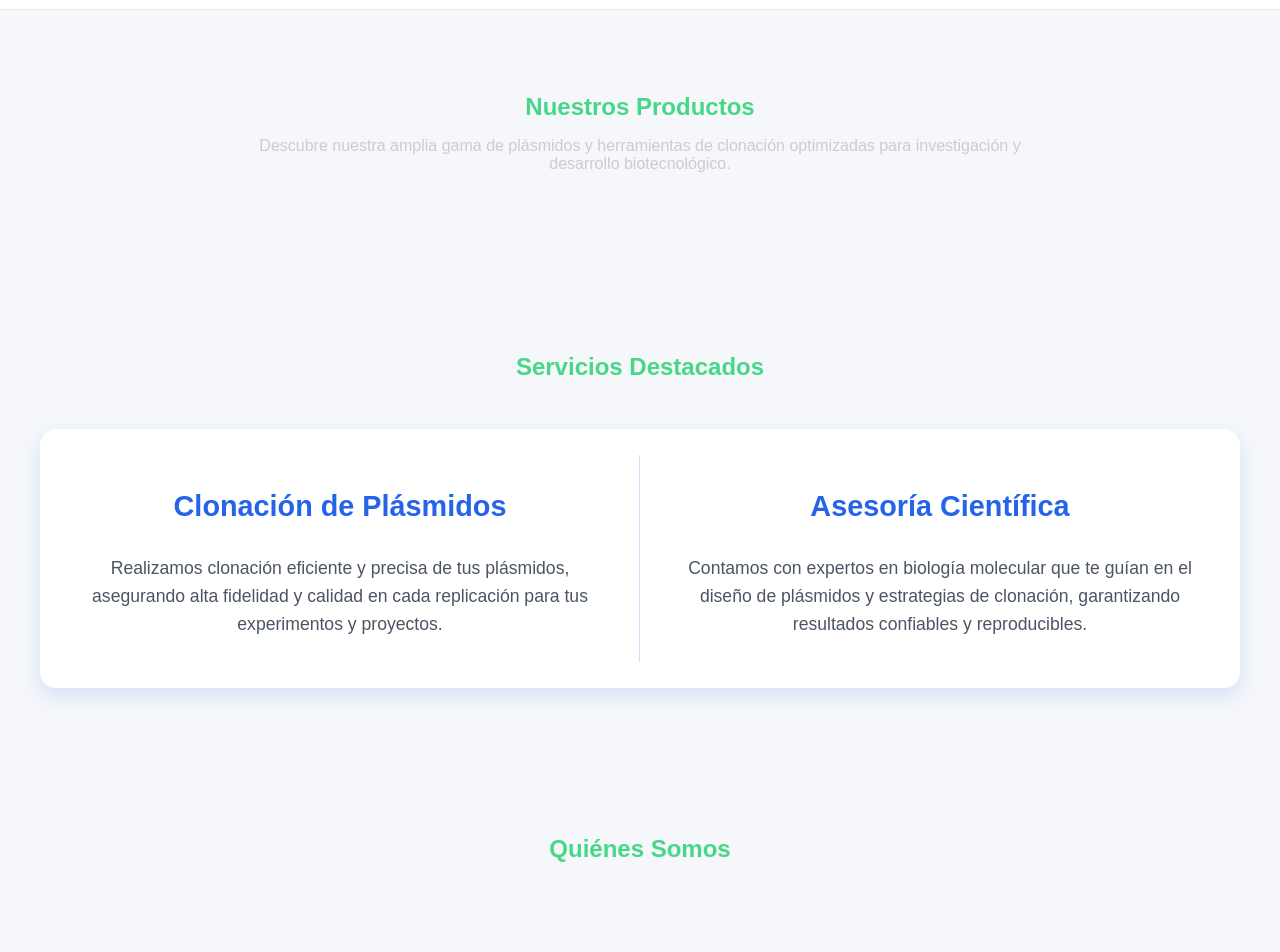
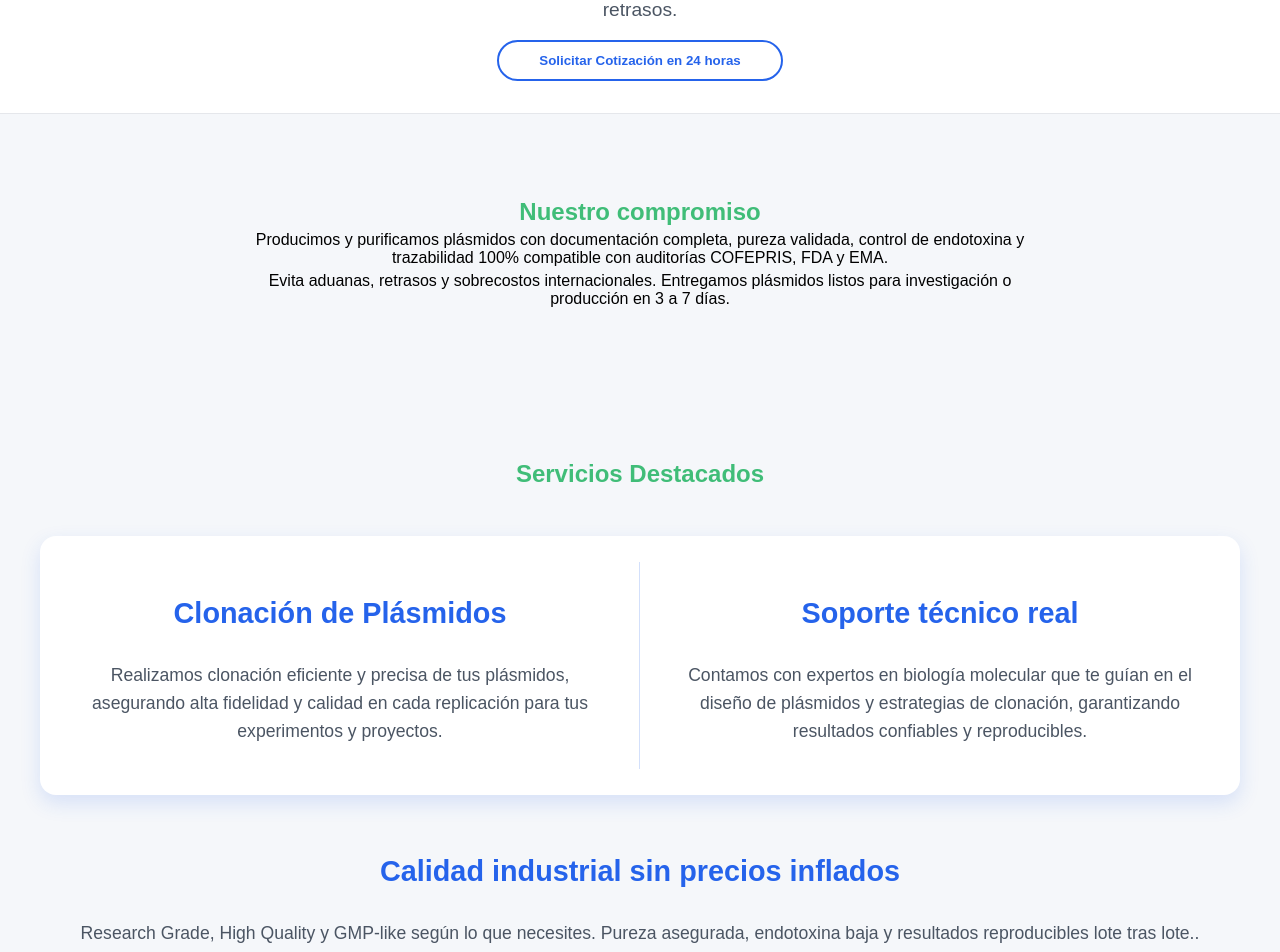
Before and after one commit to FerAmbriz/plasmex, a React (Create React App) app: page / in a window 1280 px wide. Shown: the part 240-1192 px from the top of the page. Built offline with nearby package versions, Linux system fonts and the light colour scheme.

Commit message:
clean v2

```diff
--- a/src/App.js
+++ b/src/App.js
@@ -48,66 +48,38 @@ function App() {
       <header className="hero">
         <h1>Plasmex</h1>
         <p>Plásmidos de Alta Pureza y Trazabilidad Total, Entregados Rápido y con Estándares Industriales</p>
+        <p>La solución profesional para biotecnológicas, CDMOs y laboratorios en México que necesitan calidad, documentación sólida y cero retrasos.</p> <button className="cta-btn">Solicitar Cotización en 24 horas</button>
       </header>
 
       <section className="section">
-        <h2 style={{ color:'#47D788', textAlign:'center', marginBottom:'1rem' }}>Nuestros Productos</h2>
-        <p style={{ color:'#ccc', textAlign:'center', maxWidth:'800px', margin:'0 auto 2rem auto' }}>
-          Descubre nuestra amplia gama de plásmidos y herramientas de clonación optimizadas para investigación y desarrollo biotecnológico.
+        <h1 style={{ color:'#40bd78ff', textAlign:'center', marginBottom:'0.3rem' }}>Nuestro compromiso</h1>
+        <p style={{ color:'#000000ff', textAlign:'center', maxWidth:'800px', margin:'0 auto 0.3rem auto' }}>
+          Producimos y purificamos plásmidos con documentación completa, pureza validada, control de endotoxina y trazabilidad 100% compatible con auditorías COFEPRIS, FDA y EMA.
+        </p><p style={{ color:'#000000ff', textAlign:'center', maxWidth:'800px', margin:'0 auto 0.3rem auto' }}>
+          Evita aduanas, retrasos y sobrecostos internacionales. Entregamos plásmidos listos para investigación o producción en 3 a 7 días.
         </p>
         <div className="card-container" id="cards-container"></div>
       </section>
 
       <section className="section">
-        <h2 style={{ color:'#47D788', textAlign:'center', marginBottom:'3rem' }}>Servicios Destacados</h2>
+        <h1 style={{ color:'#40bd78ff', textAlign:'center', marginBottom:'3rem' }}>Servicios Destacados</h1>
         <div className="servicios-destacados">
           <div className="servicio">
             <h3>Clonación de Plásmidos</h3>
             <p>Realizamos clonación eficiente y precisa de tus plásmidos, asegurando alta fidelidad y calidad en cada replicación para tus experimentos y proyectos.</p>
           </div>
           <div className="servicio">
-            <h3>Asesoría Científica</h3>
+            <h3>Soporte técnico real</h3>
             <p>Contamos con expertos en biología molecular que te guían en el diseño de plásmidos y estrategias de clonación, garantizando resultados confiables y reproducibles.</p>
           </div>
-        </div>
+        </div><div className="servicio">
+            <h3>Calidad industrial sin precios inflados
+</h3>
+            <p>Research Grade, High Quality y GMP-like según lo que necesites. Pureza asegurada, endotoxina baja y resultados reproducibles lote tras lote..</p>
+          </div>
       </section>
 
-      <section className="section">
-        <h2 style={{ color:'#47D788', textAlign:'center', marginBottom:'3rem' }}>Quiénes Somos</h2>
-        <div className="info-cards">
-          <InfoCard
-            title="Innovación Biotecnológica"
-            text="Implementamos técnicas avanzadas de clonación y manipulación genética para entregar soluciones confiables y de alta precisión."
-            svg={
-              <svg width="60" height="60" viewBox="0 0 24 24" fill="none" stroke="#47D788" strokeWidth="2" strokeLinecap="round" strokeLinejoin="round">
-                <path d="M12 2L15 8H9L12 2Z"/>
-                <path d="M12 22V12"/>
-                <path d="M2 12H22"/>
-              </svg>
-            }
-          />
-          <InfoCard
-            title="Equipo Especializado"
-            text="Biólogos moleculares, bioinformáticos y técnicos experimentados colaborando para garantizar resultados exactos y reproducibles en cada proyecto."
-            svg={
-              <svg width="60" height="60" viewBox="0 0 24 24" fill="none" stroke="#47D788" strokeWidth="2" strokeLinecap="round" strokeLinejoin="round">
-                <circle cx="12" cy="7" r="4"/>
-                <path d="M5.5 21h13a2 2 0 0 0-1.73-1h-9.54A2 2 0 0 0 5.5 21z"/>
-              </svg>
-            }
-          />
-          <InfoCard
-            title="Transparencia y Confianza"
-            text="Brindamos reportes claros y protocolos estandarizados, garantizando integridad, seguridad y reproducibilidad en cada clonación."
-            svg={
-              <svg width="60" height="60" viewBox="0 0 24 24" fill="none" stroke="#47D788" strokeWidth="2" strokeLinecap="round" strokeLinejoin="round">
-                <path d="M12 2a10 10 0 1 0 10 10A10 10 0 0 0 12 2z"/>
-                <path d="M12 6v6l4 2"/>
-              </svg>
-            }
-          />
-        </div>
-      </section>
+
 
       <section className="cta-section">
         <h2>Optimiza tu Investigación con Plasmex</h2>
```
